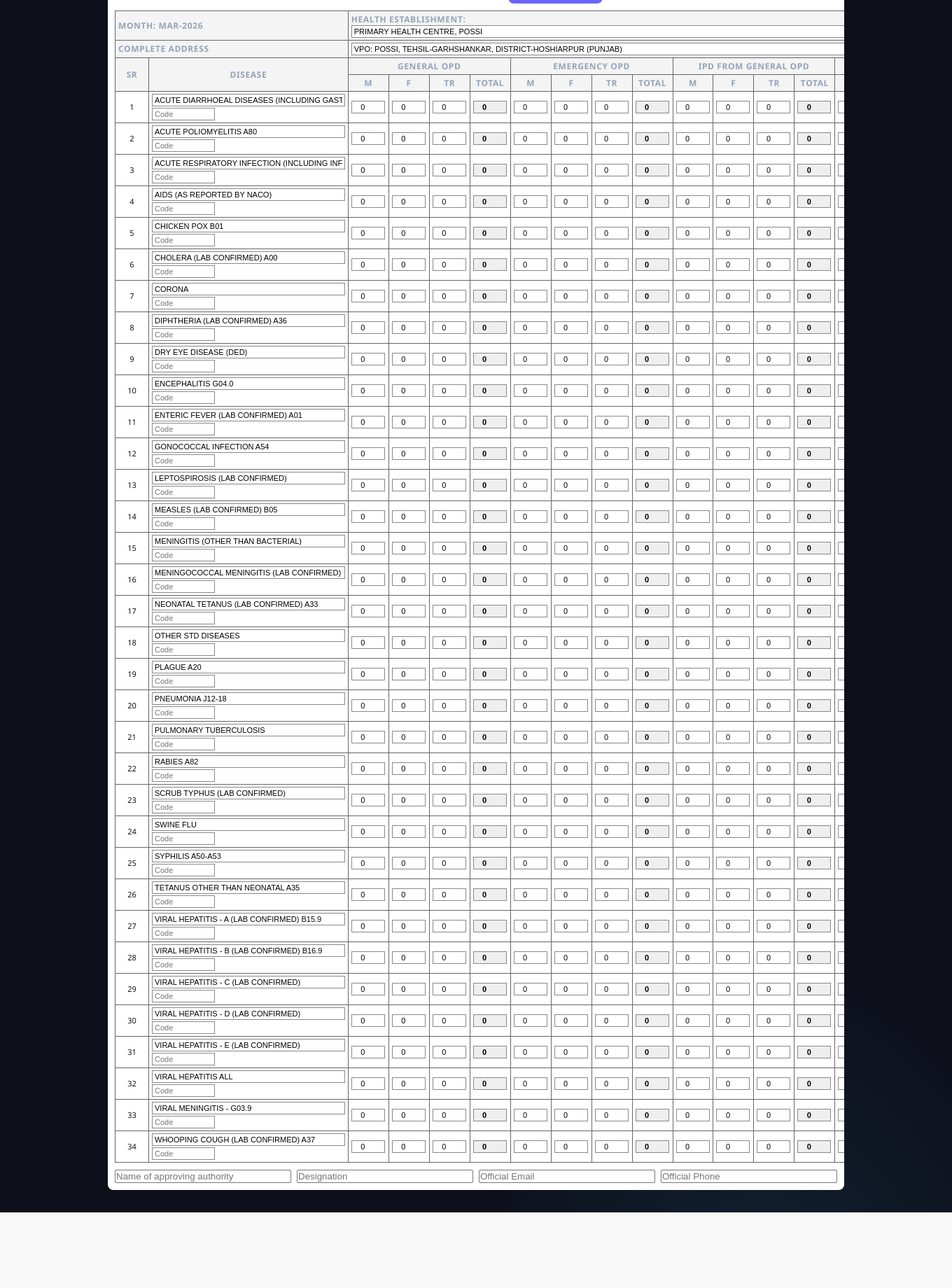
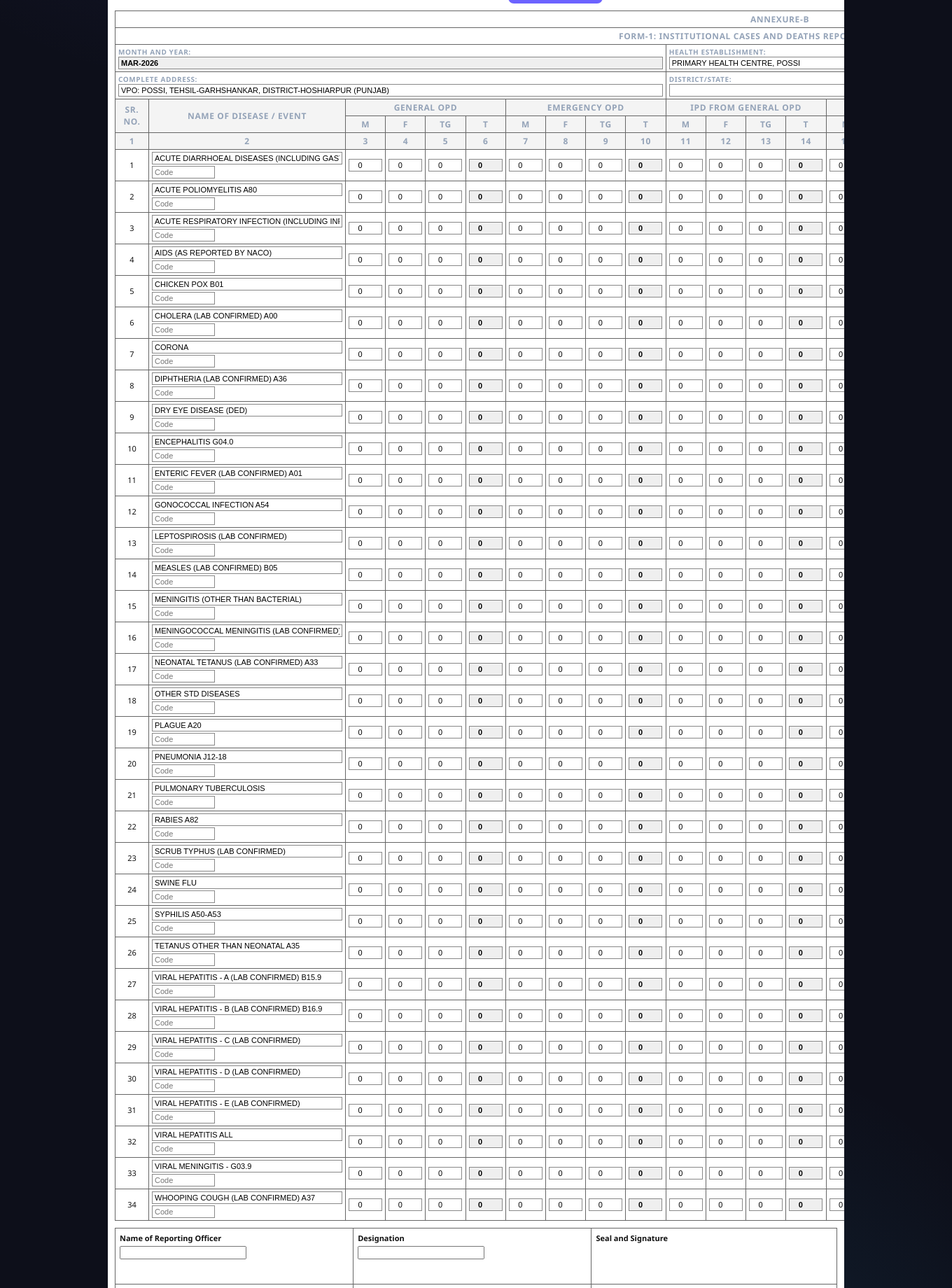
Before and after one commit to navdeepptu23-max/opd-portal, a Flask app: page /reports/cbhi-form1 in a window 1360 px wide. Shown: the part 520-2360 px from the top of the page at 70% size. Before the commit the page ends 2252 px from the top, so only its background shows below. Run offline with Flask 3, Linux system fonts and the light colour scheme; a user stored in the database is signed in; data comes from the database, SQL or seed files in the repository; some libraries are stand-ins or nearby versions.

Commit message:
Refine CBHI FORM-1 layout and full-form PDF export

```diff
--- a/portal/templates/cbhi_form1_report.html
+++ b/portal/templates/cbhi_form1_report.html
@@ -7,11 +7,19 @@
   .c1-table { width:100%; border-collapse:collapse; min-width:1900px; font-size:11px; color:#111; }
   .c1-table th, .c1-table td { border:1px solid #666; padding:3px 4px; vertical-align:middle; }
   .c1-table thead th { background:#f4f4f4; text-align:center; }
+  .c1-table .form-head { background:#fff; font-weight:700; }
+  .c1-table .form-subhead { background:#fff; font-size:10px; }
+  .c1-table .col-idx { font-size:9px; color:#333; background:#fafafa; }
   .c1-table .left { text-align:left; }
   .c1-table input, .c1-table textarea { width:100%; box-sizing:border-box; border:1px solid #888; padding:2px 3px; font-size:11px; }
   .c1-table input[readonly] { background:#efefef; font-weight:700; }
   .c1-table .num { width:48px; text-align:center; }
   .c1-table .disease { min-width:280px; }
+  .c1-table .tight { padding:2px 3px; }
+  .c1-foot { margin-top:10px; width:100%; border-collapse:collapse; font-size:11px; color:#111; }
+  .c1-foot td { border:1px solid #666; padding:6px; vertical-align:top; min-height:56px; }
+  .c1-foot .label { font-weight:700; display:block; margin-bottom:4px; }
+  .c1-note { margin-top:6px; font-size:10px; color:#333; }
   .c1-toolbar { display:flex; justify-content:space-between; align-items:center; gap:0.6rem; flex-wrap:wrap; margin-bottom:10px; }
   .c1-status { font-size:0.82rem; color:var(--text-muted); }
   .c1-actions { display:flex; gap:0.5rem; flex-wrap:wrap; }
@@ -72,30 +80,42 @@
       </div>
     </div>
 
+    <div id="c1-export-area">
     <table class="c1-table" id="c1-table">
       <thead>
         <tr>
-          <th colspan="2" class="left">Month: {{ month_year }}</th>
-          <th colspan="26" class="left">Health Establishment: <input type="text" name="health_establishment" value="{{ meta.health_establishment }}"></th>
+          <th colspan="28" class="form-head">Annexure-B</th>
         </tr>
         <tr>
-          <th colspan="2" class="left">Complete Address</th>
-          <th colspan="26" class="left"><input type="text" name="complete_address" value="{{ meta.complete_address }}"></th>
+          <th colspan="28" class="form-head">Form-1: Institutional Cases and Deaths Reported in the Month</th>
         </tr>
         <tr>
-          <th rowspan="2">Sr</th>
-          <th rowspan="2" class="disease">Disease</th>
+          <th colspan="10" class="left form-subhead">Month and Year: <input class="tight" type="text" name="report_month_display" value="{{ month_year }}" readonly></th>
+          <th colspan="18" class="left form-subhead">Health Establishment: <input class="tight" type="text" name="health_establishment" value="{{ meta.health_establishment }}"></th>
+        </tr>
+        <tr>
+          <th colspan="10" class="left form-subhead">Complete Address: <input class="tight" type="text" name="complete_address" value="{{ meta.complete_address }}"></th>
+          <th colspan="18" class="left form-subhead">District/State: <input class="tight" type="text" name="district_state" value="{{ meta.authority_designation }}"></th>
+        </tr>
+        <tr>
+          <th rowspan="2">Sr. No.</th>
+          <th rowspan="2" class="disease">Name of Disease / Event</th>
           <th colspan="4">General OPD</th>
           <th colspan="4">Emergency OPD</th>
           <th colspan="4">IPD from General OPD</th>
           <th colspan="4">IPD from Emergency OPD</th>
           <th colspan="4">Overall Cases Reported</th>
-          <th colspan="4">General Deaths</th>
+          <th colspan="4">Deaths Reported</th>
           <th rowspan="2">Remarks</th>
         </tr>
         <tr>
           {% for _ in range(6) %}
-          <th>M</th><th>F</th><th>Tr</th><th>Total</th>
+          <th>M</th><th>F</th><th>TG</th><th>T</th>
+          {% endfor %}
+        </tr>
+        <tr class="col-idx">
+          {% for i in range(1, 29) %}
+          <th>{{ i }}</th>
           {% endfor %}
         </tr>
       </thead>
@@ -144,11 +164,40 @@
       </tbody>
     </table>
 
-    <div style="margin-top:10px; display:grid; grid-template-columns:repeat(auto-fit, minmax(230px,1fr)); gap:8px;" class="no-print">
-      <input type="text" name="approving_authority" value="{{ meta.approving_authority }}" placeholder="Name of approving authority">
-      <input type="text" name="authority_designation" value="{{ meta.authority_designation }}" placeholder="Designation">
-      <input type="email" name="official_email" value="{{ meta.official_email }}" placeholder="Official Email">
-      <input type="text" name="official_phone" value="{{ meta.official_phone }}" placeholder="Official Phone">
+    <table class="c1-foot">
+      <tr>
+        <td style="width:33%;">
+          <span class="label">Name of Reporting Officer</span>
+          <input type="text" name="approving_authority" value="{{ meta.approving_authority }}">
+        </td>
+        <td style="width:33%;">
+          <span class="label">Designation</span>
+          <input type="text" name="authority_designation" value="{{ meta.authority_designation }}">
+        </td>
+        <td style="width:34%;">
+          <span class="label">Seal and Signature</span>
+          <div style="height:48px;"></div>
+        </td>
+      </tr>
+      <tr>
+        <td>
+          <span class="label">Mobile / Phone</span>
+          <input type="text" name="official_phone" value="{{ meta.official_phone }}">
+        </td>
+        <td>
+          <span class="label">Official Email</span>
+          <input type="email" name="official_email" value="{{ meta.official_email }}">
+        </td>
+        <td>
+          <span class="label">Date of Submission</span>
+          <input type="text" name="submission_date" value="{{ month_year }}">
+        </td>
+      </tr>
+    </table>
+
+    <div class="c1-note">
+      Note: TG = Transgender. T = Total. Please verify totals before final submission.
+    </div>
     </div>
   </form>
 </div>
@@ -199,7 +248,7 @@
   })();
 
   function downloadPdf() {
-    const el = document.getElementById('c1-table');
+    const el = document.getElementById('c1-export-area');
     html2pdf().set({ margin: 5, filename: 'CBHI-FORM1-{{ month_year }}.pdf', html2canvas: { scale: 2 }, jsPDF: { unit: 'mm', format: 'a4', orientation: 'landscape' } }).from(el).save();
   }
 
```
